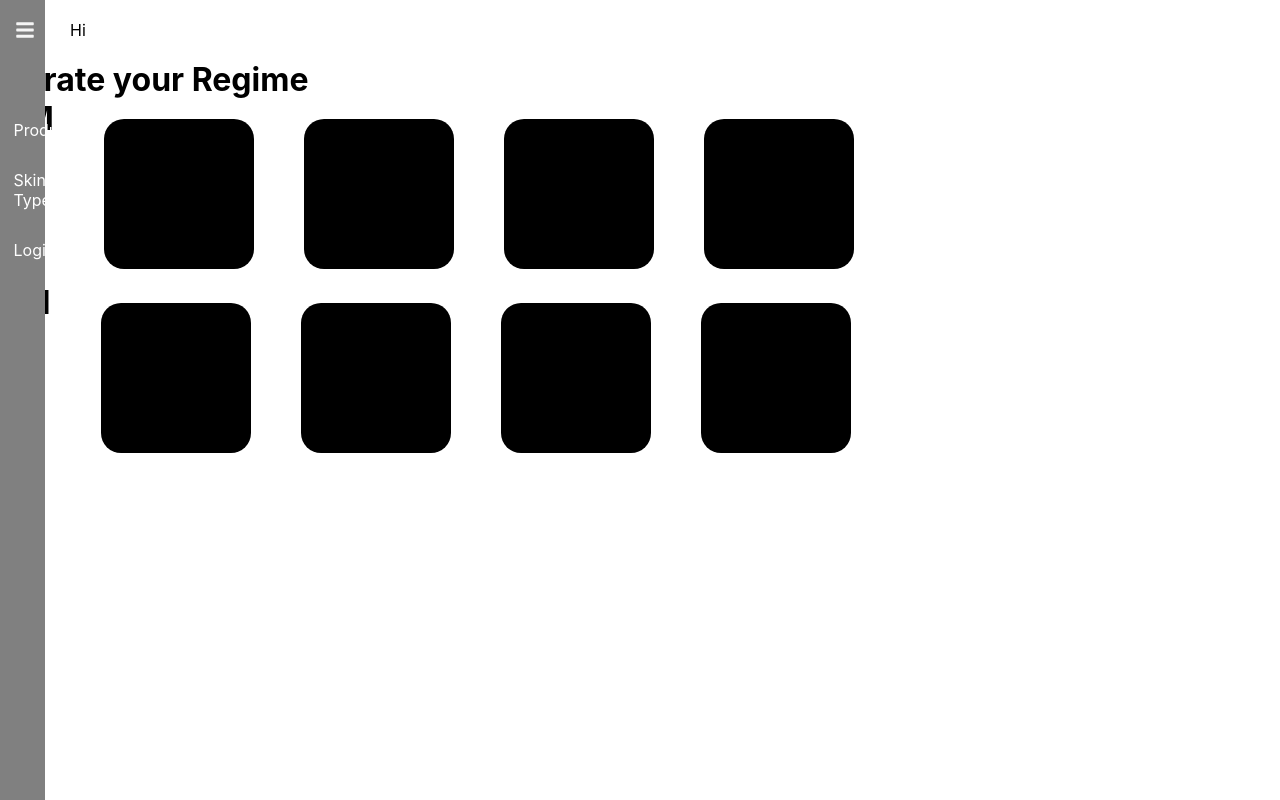
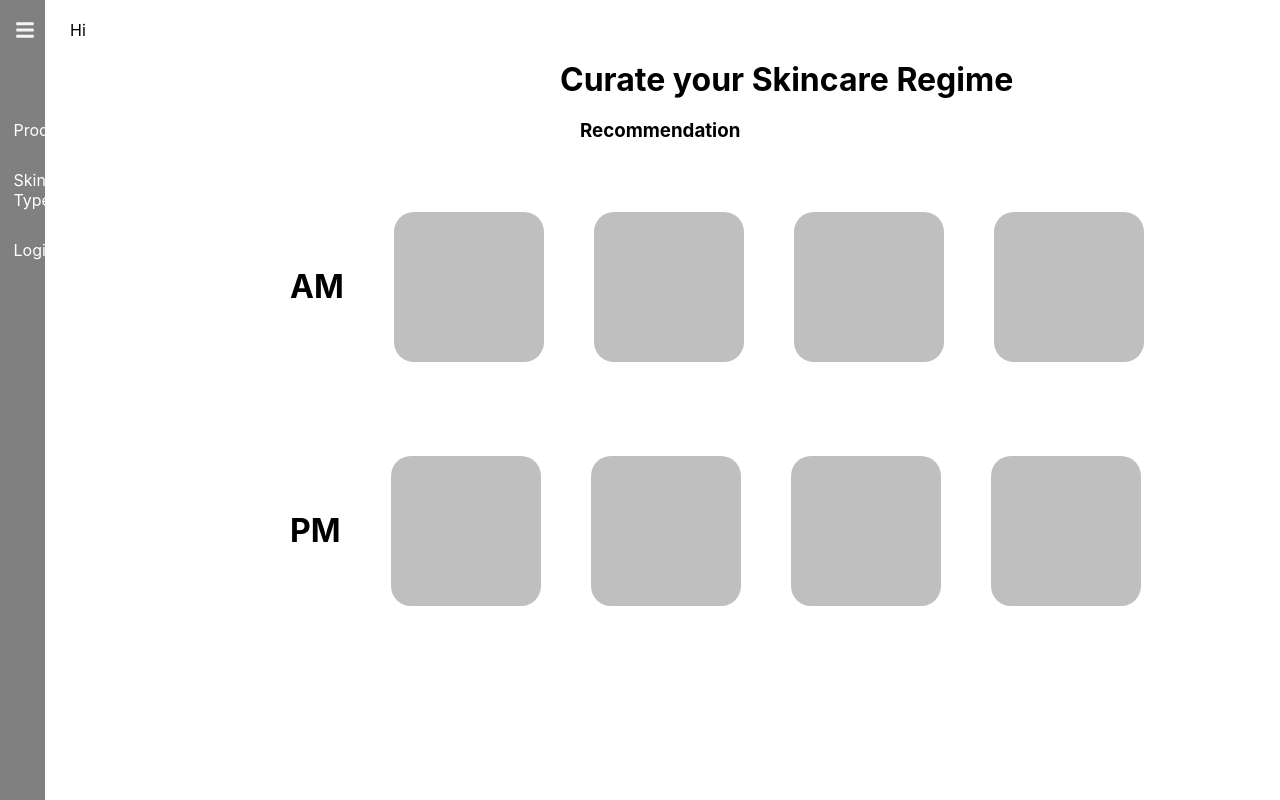
Before and after one commit to einpenguino/mernilicious-FE, a React (Create React App) app in the folder client/: page /UserRegime in a window 1280 px wide. Built offline with nearby package versions, Linux system fonts and the light colour scheme.

Commit message:
Style User Regime page

```diff
--- a/client/src/App.css
+++ b/client/src/App.css
@@ -311,13 +311,30 @@ img {
   clear: both;
 }
 
+.UserSkinRegime{
+  margin-left: 560px;
+}
+
 .AM, .PM{
   display:flex;
   flex-direction: row;
+  margin-left: -300px;
+  padding: 30px;
+
+}
+
+.AM_Regime,
+.PM_Regime {
+   margin-top: 75px;
+}
+
+.Recommendation{
+  padding:20px
 }
 
 rect{
-  fill: black;
+  fill: gray;
+  opacity: 0.5;
 }
 
 
--- a/client/src/UserRegime.js
+++ b/client/src/UserRegime.js
@@ -19,11 +19,8 @@ return (
     </div>
 
     <div className="UserSkinRegime">
-        <h1 className="SkinRegimeTitle">Curate your Regime</h1>
-    </div>
-
-    <div className="UserSkinRegime">
-        <h1 className="Recommendation"></h1>
+        <h1 className="SkinRegimeTitle">Curate your Skincare Regime</h1>
+        <h3 className="Recommendation">Recommendation</h3>
     </div>
 
         <div className ='AM'>
--- a/client/src/UserSkinGoal.js
+++ b/client/src/UserSkinGoal.js
@@ -8,6 +8,8 @@ function UserSkinGoal() {
 
    const name = sessionStorage.getItem("name");
    const username = sessionStorage.getItem("username");
+
+
   const navigate = useNavigate();
 
 
@@ -39,7 +41,7 @@ function UserSkinGoal() {
 
         alert ("Success")
         navigate("/UserRegime")
-        console.log(data)
+        sessionStorage.setItem("userSurvey",data._id);
 
       }
       catch (error){
```
Also changed, not shown: 1 other file (tests, documents, lock files or other folders).
